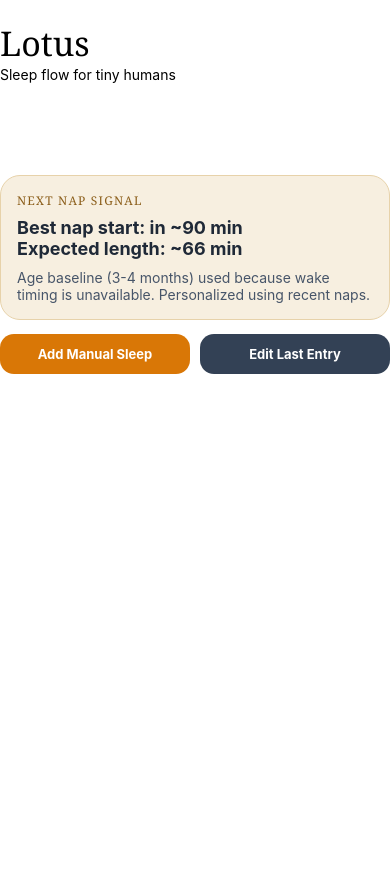
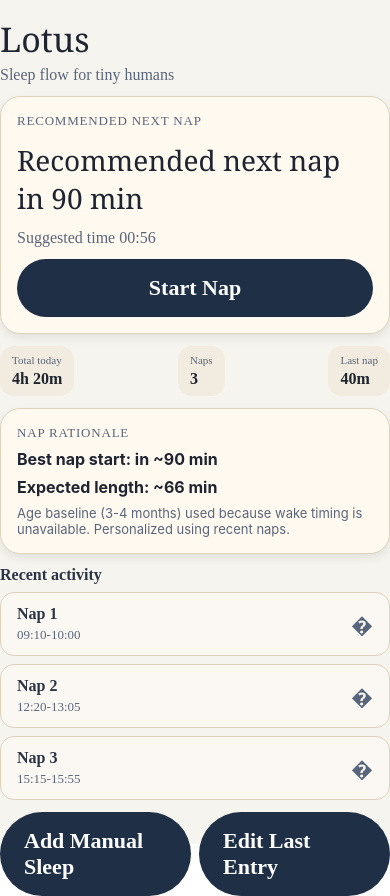
Before and after one commit to RenseNotenboom/lotus, a React Native app: screen / in a window 390 px wide. Before the commit the page ends 844 px from the top, so only its background shows below. Built offline with nearby package versions, Linux system fonts and the light colour scheme.

Commit message:
feat: redesign dashboard with stateful hero and stats preview

```diff
--- a/src/features/dashboard/DashboardScreen.tsx
+++ b/src/features/dashboard/DashboardScreen.tsx
@@ -1,55 +1,80 @@
 import { useMemo, useState } from "react";
-import { Pressable, SafeAreaView, StyleSheet, Text, View } from "react-native";
+import { SafeAreaView, StyleSheet, Text, View } from "react-native";
+import { AppHeader } from "../../ui/AppHeader";
+import { theme } from "../../theme/tokens";
+import { useSleepTimer } from "../sleepTimer/useSleepTimer";
 import { createSuggestionEngine } from "../suggestions/SuggestionEngine";
+import { buildDashboardHeroModel } from "./presenter";
+import { HeroNapPanel } from "./HeroNapPanel";
+import { TodayStatsChips } from "./TodayStatsChips";
 import { RecommendationCard } from "./RecommendationCard";
+import { RecentActivityPreview } from "./RecentActivityPreview";
 import { QuickActions } from "./QuickActions";
-import { useSleepTimer } from "../sleepTimer/useSleepTimer";
-import { theme } from "../../theme/tokens";
 
 const engine = createSuggestionEngine();
+
+const recentEntries = [
+  { id: "r1", title: "Nap 1", subtitle: "09:10-10:00" },
+  { id: "r2", title: "Nap 2", subtitle: "12:20-13:05" },
+  { id: "r3", title: "Nap 3", subtitle: "15:15-15:55" }
+];
 
 export function DashboardScreen() {
   const { state, start, stop } = useSleepTimer();
   const [message, setMessage] = useState("");
 
+  const nowIso = new Date().toISOString();
   const recommendation = useMemo(
     () =>
       engine.getRecommendation({
         dateOfBirth: "2025-11-12",
-        nowIso: new Date().toISOString(),
+        nowIso,
         recentWakeToNapMinutes: [88, 94, 86, 90],
         recentNapDurationMinutes: [58, 62, 64, 59]
       }),
-    []
+    [nowIso]
   );
 
+  const recommendedNapStartAtIso = new Date(
+    Date.now() + recommendation.recommendedNapStartInMin * 60000
+  ).toISOString();
+
+  const heroModel = buildDashboardHeroModel({
+    nowIso,
+    isRunning: state.isRunning,
+    activeSessionStartAtIso: state.activeSessionStartAt ?? undefined,
+    recommendedNapStartAtIso
+  });
+
   const onToggleTimer = async () => {
-    const nowIso = new Date().toISOString();
+    const tickIso = new Date().toISOString();
     if (state.isRunning) {
-      await stop(nowIso);
+      await stop(tickIso);
       setMessage("Sleep session saved.");
       return;
     }
 
-    await start(nowIso);
+    await start(tickIso);
     setMessage("Sleep timer started.");
   };
 
   return (
     <SafeAreaView style={styles.screen}>
-      <View style={styles.hero}>
-        <Text style={styles.brand}>Lotus</Text>
-        <Text style={styles.subtitle}>Sleep flow for tiny humans</Text>
-      </View>
+      <AppHeader title="Lotus" subtitle="Sleep flow for tiny humans" />
 
-      <Pressable accessibilityRole="button" onPress={onToggleTimer} style={styles.timerButton}>
-        <Text style={styles.timerLabel}>{state.isRunning ? "Stop Sleep" : "Start Sleep"}</Text>
-      </Pressable>
+      <HeroNapPanel model={heroModel} onPrimaryAction={onToggleTimer} />
+
+      <TodayStatsChips totalToday="4h 20m" naps="3" lastNap="40m" />
 
       <RecommendationCard
         startInMinutes={recommendation.recommendedNapStartInMin}
         durationMinutes={recommendation.estimatedDurationMin}
         rationale={recommendation.rationale}
+      />
+
+      <RecentActivityPreview
+        items={recentEntries}
+        onSelect={(id) => setMessage(`Edit opened for ${id}.`)}
       />
 
       <QuickActions
@@ -65,36 +90,14 @@
 const styles = StyleSheet.create({
   screen: {
     flex: 1,
-    paddingHorizontal: 16,
-    paddingTop: 20,
-    gap: 14,
-    backgroundColor: theme.colors.bg
-  },
-  hero: {
-    marginBottom: 4
-  },
-  brand: {
-    fontSize: 34,
-    fontFamily: "Georgia",
-    color: theme.colors.ink
-  },
-  subtitle: {
-    color: theme.colors.muted,
-    fontSize: 14
-  },
-  timerButton: {
-    backgroundColor: theme.colors.action,
-    borderRadius: theme.radius.lg,
-    paddingVertical: 18,
-    alignItems: "center"
-  },
-  timerLabel: {
-    color: "#ffffff",
-    fontWeight: "700",
-    fontSize: 20
+    paddingHorizontal: theme.spacing.lg,
+    paddingTop: theme.spacing.lg,
+    gap: theme.spacing.md,
+    backgroundColor: theme.colors.bg.base
   },
   message: {
-    color: theme.colors.accentCool,
-    fontWeight: "600"
+    color: theme.colors.ink.muted,
+    fontFamily: theme.type.family.body,
+    fontSize: theme.type.size.small
   }
 });
--- /dev/null
+++ b/src/features/dashboard/HeroNapPanel.tsx
@@ -0,0 +1,46 @@
+import { StyleSheet, Text, View } from "react-native";
+import { PrimaryAction } from "../../ui/PrimaryAction";
+import { SurfaceCard } from "../../ui/SurfaceCard";
+import { theme } from "../../theme/tokens";
+import type { DashboardHeroModel } from "./presenter";
+
+type HeroNapPanelProps = {
+  model: DashboardHeroModel;
+  onPrimaryAction(): void;
+};
+
+export function HeroNapPanel({ model, onPrimaryAction }: HeroNapPanelProps) {
+  return (
+    <SurfaceCard>
+      <View style={styles.wrap}>
+        <Text style={styles.kicker}>{model.mode === "active" ? "Nap in progress" : "Recommended next nap"}</Text>
+        <Text style={styles.main}>{model.mainText}</Text>
+        <Text style={styles.sub}>{model.subText}</Text>
+        <PrimaryAction label={model.primaryLabel} onPress={onPrimaryAction} />
+      </View>
+    </SurfaceCard>
+  );
+}
+
+const styles = StyleSheet.create({
+  wrap: {
+    gap: theme.spacing.md
+  },
+  kicker: {
+    color: theme.colors.ink.muted,
+    fontFamily: theme.type.family.ui,
+    fontSize: theme.type.size.small,
+    textTransform: "uppercase",
+    letterSpacing: 0.8
+  },
+  main: {
+    color: theme.colors.ink.strong,
+    fontFamily: theme.type.family.display,
+    fontSize: theme.type.size.h1
+  },
+  sub: {
+    color: theme.colors.ink.muted,
+    fontFamily: theme.type.family.body,
+    fontSize: theme.type.size.body
+  }
+});
--- a/src/features/dashboard/QuickActions.tsx
+++ b/src/features/dashboard/QuickActions.tsx
@@ -1,4 +1,6 @@
-import { Pressable, StyleSheet, Text, View } from "react-native";
+import { StyleSheet, View } from "react-native";
+import { PrimaryAction } from "../../ui/PrimaryAction";
+import { theme } from "../../theme/tokens";
 
 type QuickActionsProps = {
   onManualAdd(): void;
@@ -8,12 +10,12 @@
 export function QuickActions({ onManualAdd, onEditLast }: QuickActionsProps) {
   return (
     <View style={styles.row}>
-      <Pressable accessibilityRole="button" onPress={onManualAdd} style={[styles.button, styles.warmButton]}>
-        <Text style={styles.buttonText}>Add Manual Sleep</Text>
-      </Pressable>
-      <Pressable accessibilityRole="button" onPress={onEditLast} style={[styles.button, styles.coolButton]}>
-        <Text style={styles.buttonText}>Edit Last Entry</Text>
-      </Pressable>
+      <View style={styles.item}>
+        <PrimaryAction label="Add Manual Sleep" onPress={onManualAdd} />
+      </View>
+      <View style={styles.item}>
+        <PrimaryAction label="Edit Last Entry" onPress={onEditLast} />
+      </View>
     </View>
   );
 }
@@ -22,23 +24,9 @@
   row: {
     width: "100%",
     flexDirection: "row",
-    gap: 10
+    gap: theme.spacing.sm
   },
-  button: {
-    flex: 1,
-    borderRadius: 14,
-    alignItems: "center",
-    paddingVertical: 12
-  },
-  warmButton: {
-    backgroundColor: "#d97706"
-  },
-  coolButton: {
-    backgroundColor: "#334155"
-  },
-  buttonText: {
-    color: "#ffffff",
-    fontWeight: "700",
-    fontSize: 13
+  item: {
+    flex: 1
   }
 });
--- /dev/null
+++ b/src/features/dashboard/RecentActivityPreview.tsx
@@ -0,0 +1,39 @@
+import { StyleSheet, Text, View } from "react-native";
+import { ListRow } from "../../ui/ListRow";
+import { theme } from "../../theme/tokens";
+
+type RecentItem = {
+  id: string;
+  title: string;
+  subtitle: string;
+};
+
+type RecentActivityPreviewProps = {
+  items: RecentItem[];
+  onSelect(id: string): void;
+};
+
+export function RecentActivityPreview({ items, onSelect }: RecentActivityPreviewProps) {
+  return (
+    <View style={styles.wrap}>
+      <Text style={styles.heading}>Recent activity</Text>
+      {items.map((item) => (
+        <View key={item.id} testID="recent-activity-row">
+          <ListRow title={item.title} subtitle={item.subtitle} onPress={() => onSelect(item.id)} />
+        </View>
+      ))}
+    </View>
+  );
+}
+
+const styles = StyleSheet.create({
+  wrap: {
+    gap: theme.spacing.sm
+  },
+  heading: {
+    color: theme.colors.ink.default,
+    fontFamily: theme.type.family.body,
+    fontSize: theme.type.size.body,
+    fontWeight: theme.type.weight.semibold
+  }
+});
--- a/src/features/dashboard/RecommendationCard.tsx
+++ b/src/features/dashboard/RecommendationCard.tsx
@@ -1,4 +1,6 @@
 import { StyleSheet, Text, View } from "react-native";
+import { SurfaceCard } from "../../ui/SurfaceCard";
+import { theme } from "../../theme/tokens";
 
 type RecommendationCardProps = {
   startInMinutes: number;
@@ -8,39 +10,35 @@
 
 export function RecommendationCard({ startInMinutes, durationMinutes, rationale }: RecommendationCardProps) {
   return (
-    <View style={styles.card}>
-      <Text style={styles.heading}>Next Nap Signal</Text>
-      <Text style={styles.metric}>Best nap start: in ~{startInMinutes} min</Text>
-      <Text style={styles.metric}>Expected length: ~{durationMinutes} min</Text>
-      <Text style={styles.rationale}>{rationale}</Text>
-    </View>
+    <SurfaceCard>
+      <View style={styles.wrap}>
+        <Text style={styles.heading}>Nap rationale</Text>
+        <Text style={styles.metric}>Best nap start: in ~{startInMinutes} min</Text>
+        <Text style={styles.metric}>Expected length: ~{durationMinutes} min</Text>
+        <Text style={styles.rationale}>{rationale}</Text>
+      </View>
+    </SurfaceCard>
   );
 }
 
 const styles = StyleSheet.create({
-  card: {
-    width: "100%",
-    borderRadius: 20,
-    padding: 16,
-    backgroundColor: "#f7efe0",
-    borderWidth: 1,
-    borderColor: "#e7d2aa"
+  wrap: {
+    gap: theme.spacing.sm
   },
   heading: {
-    fontSize: 12,
+    fontFamily: theme.type.family.ui,
+    fontSize: theme.type.size.small,
+    color: theme.colors.ink.muted,
     textTransform: "uppercase",
-    letterSpacing: 1.2,
-    color: "#8b5e1a",
-    fontFamily: "Georgia",
-    marginBottom: 8
+    letterSpacing: 0.8
   },
   metric: {
-    fontSize: 18,
-    fontWeight: "700",
-    color: "#1f2937"
+    fontSize: theme.type.size.body,
+    fontWeight: theme.type.weight.bold,
+    color: theme.colors.ink.strong
   },
   rationale: {
-    marginTop: 10,
-    color: "#475569"
+    color: theme.colors.ink.muted,
+    fontSize: theme.type.size.small
   }
 });
--- /dev/null
+++ b/src/features/dashboard/TodayStatsChips.tsx
@@ -0,0 +1,27 @@
+import { StyleSheet, View } from "react-native";
+import { StatChip } from "../../ui/StatChip";
+import { theme } from "../../theme/tokens";
+
+type TodayStatsChipsProps = {
+  totalToday: string;
+  naps: string;
+  lastNap: string;
+};
+
+export function TodayStatsChips({ totalToday, naps, lastNap }: TodayStatsChipsProps) {
+  return (
+    <View style={styles.row}>
+      <StatChip label="Total today" value={totalToday} />
+      <StatChip label="Naps" value={naps} />
+      <StatChip label="Last nap" value={lastNap} />
+    </View>
+  );
+}
+
+const styles = StyleSheet.create({
+  row: {
+    flexDirection: "row",
+    gap: theme.spacing.sm,
+    justifyContent: "space-between"
+  }
+});
```
Also changed, not shown: 1 other file (tests, documents, lock files or other folders).
